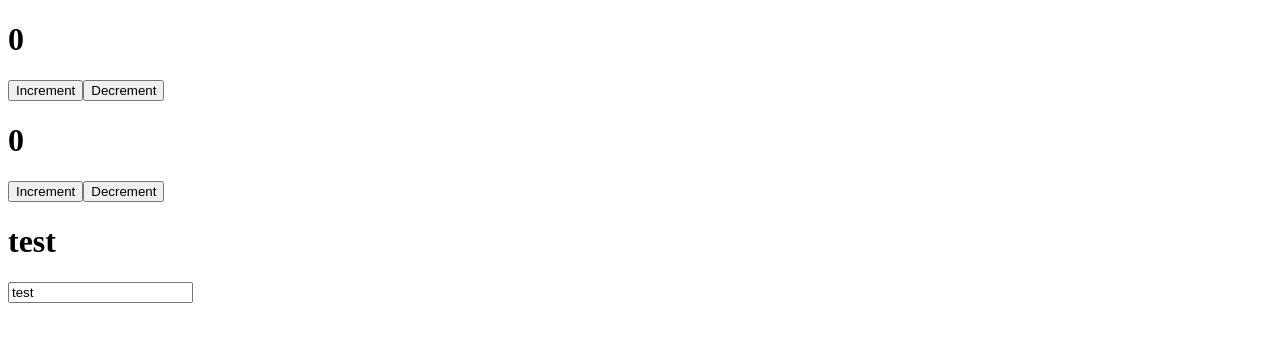
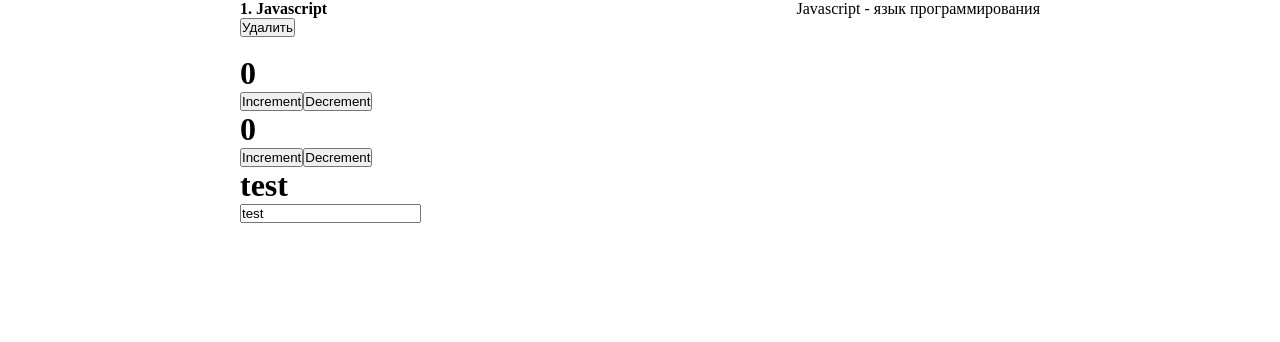
Before and after one commit to Stan61rus/test-react-app, a React (Create React App) app: page / in a window 1280 px wide. Shown: the top 342 px of the page. Built offline with nearby package versions, Linux system fonts and the light colour scheme.

Commit message:
вынес компонент

```diff
--- a/src/App.jsx
+++ b/src/App.jsx
@@ -1,21 +1,26 @@
 import React, { useState } from "react";
 import Counter from "./components/counter";
 import ClassCounter from "./components/classCounter";
+import Input from "./components/input";
+import "./styles/App.css";
 
 function App() {
-  const [input, setInput] = useState("test");
+  return (
+    <div className="App">
+      <div className="post">
+        <div className="post__content">
+          <strong>1. Javascript</strong>
+          <div>Javascript - язык программирования</div>
+        </div>
+        <div className="post__btns">
+          <button>Удалить</button>
+        </div>
+      </div>
 
-  return (
-    <div className="APP">
+      <br />
       <Counter />
       <ClassCounter />
-
-      <h1>{input}</h1>
-      <input
-        type="text"
-        value={input}
-        onChange={(event) => setInput(event.target.value)}
-      />
+      <Input />
     </div>
   );
 }
--- /dev/null
+++ b/src/components/input.jsx
@@ -0,0 +1,18 @@
+import React, { useState } from "react";
+
+function Input() {
+  const [input, setInput] = useState("test");
+
+  return (
+    <div className="input">
+      <h1>{input}</h1>
+      <input
+        type="text"
+        value={input}
+        onChange={(event) => setInput(event.target.value)}
+      />
+    </div>
+  );
+}
+
+export default Input;
--- /dev/null
+++ b/src/styles/App.css
@@ -0,0 +1,19 @@
+* {
+  margin: 0;
+  padding: 0;
+  box-sizing: border-box;
+}
+
+#root {
+  display: flex;
+  justify-self: center;
+}
+
+.App {
+  width: 800px;
+}
+
+.post__content {
+  display: flex;
+  justify-content: space-between;
+}
```
